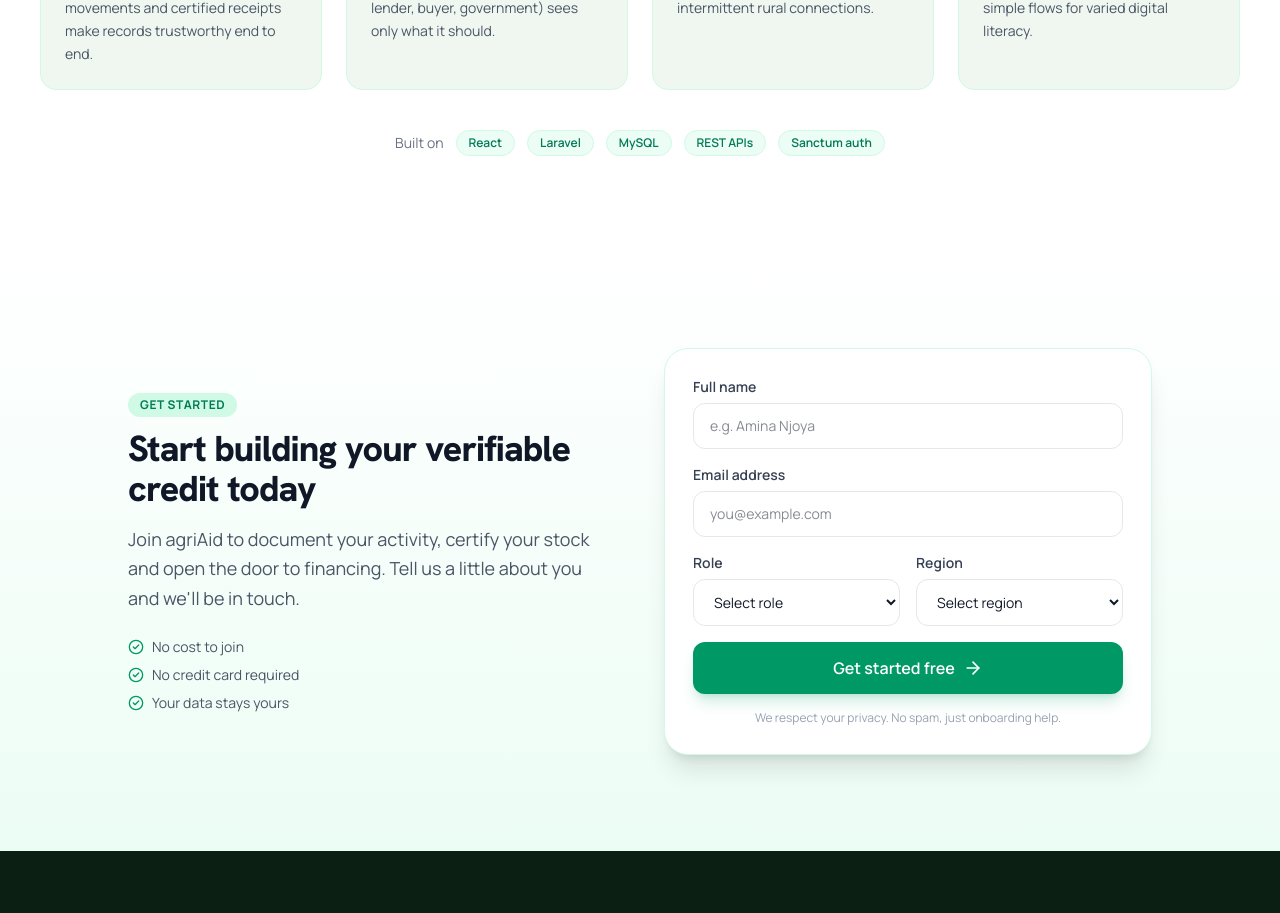
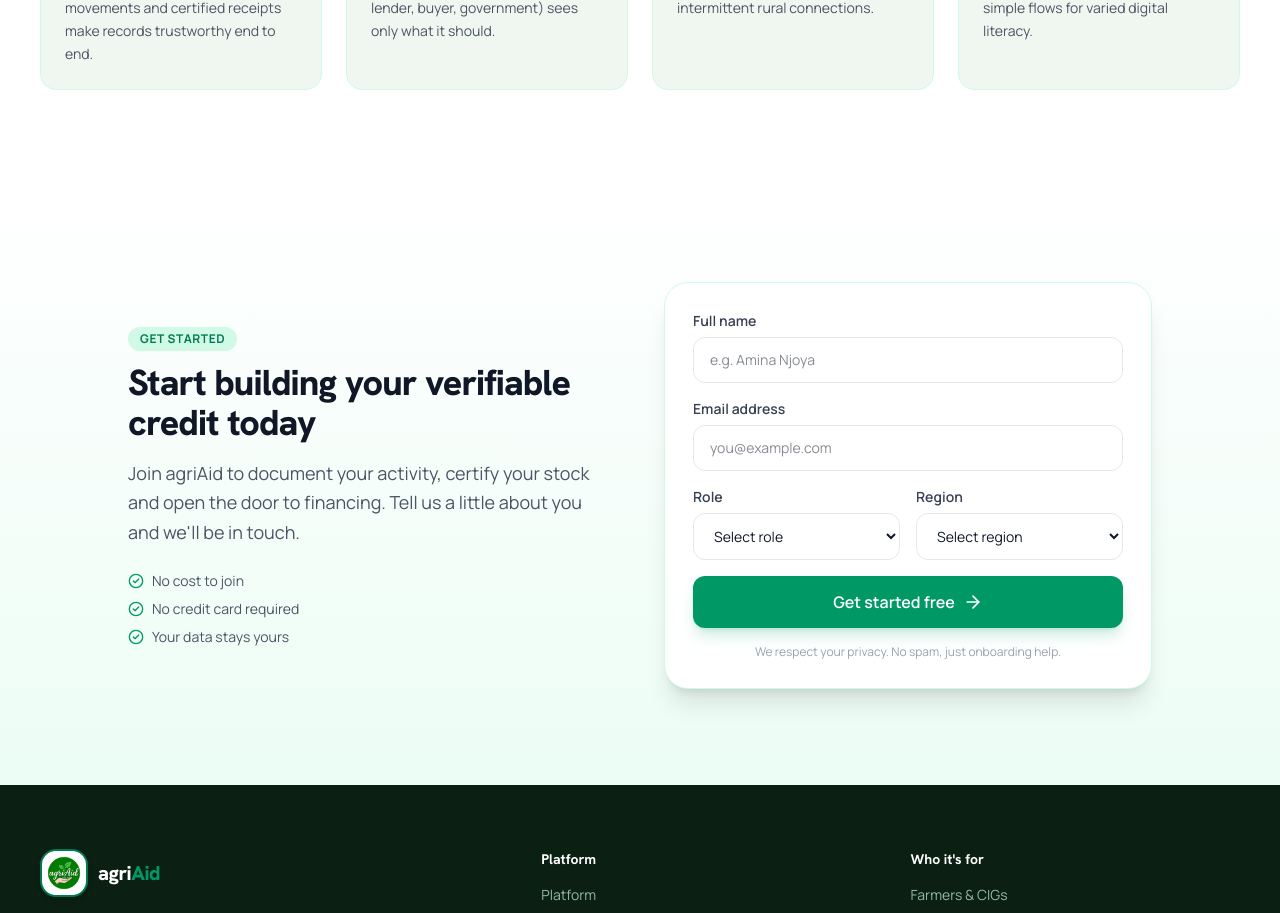
Before and after one commit to alapani-svg/agriAid-frontend, a React (Vite) app: page / in a window 1280 px wide. Shown: the part 6080-6993 px from the top of the page. Built offline with nearby package versions, Linux system fonts and the light colour scheme.

Commit message:
ui: remove Built on tech badges from Technology section

```diff
--- a/src/modules/Landing/components/Technology/Technology.tsx
+++ b/src/modules/Landing/components/Technology/Technology.tsx
@@ -2,7 +2,7 @@
 import Reveal from "../shared/Reveal";
 import SectionHeading from "../shared/SectionHeading";
 import { useT } from "../../../../shared/i18n/context";
-import { techIcons, techLabels } from "../../constants/landing.constants";
+import { techIcons } from "../../constants/landing.constants";
 
 export default function Technology() {
   const t = useT();
@@ -35,18 +35,6 @@
             );
           })}
         </div>
-
-        <Reveal className="mt-10 flex flex-wrap items-center justify-center gap-3">
-          <span className="text-sm text-gray-500">{t.tech.builtOn}</span>
-          {techLabels.map((label) => (
-            <span
-              key={label}
-              className="rounded-full border border-emerald-100 bg-emerald-50 px-3 py-1 text-xs font-semibold text-emerald-700"
-            >
-              {label}
-            </span>
-          ))}
-        </Reveal>
       </Container>
     </section>
   );
```
